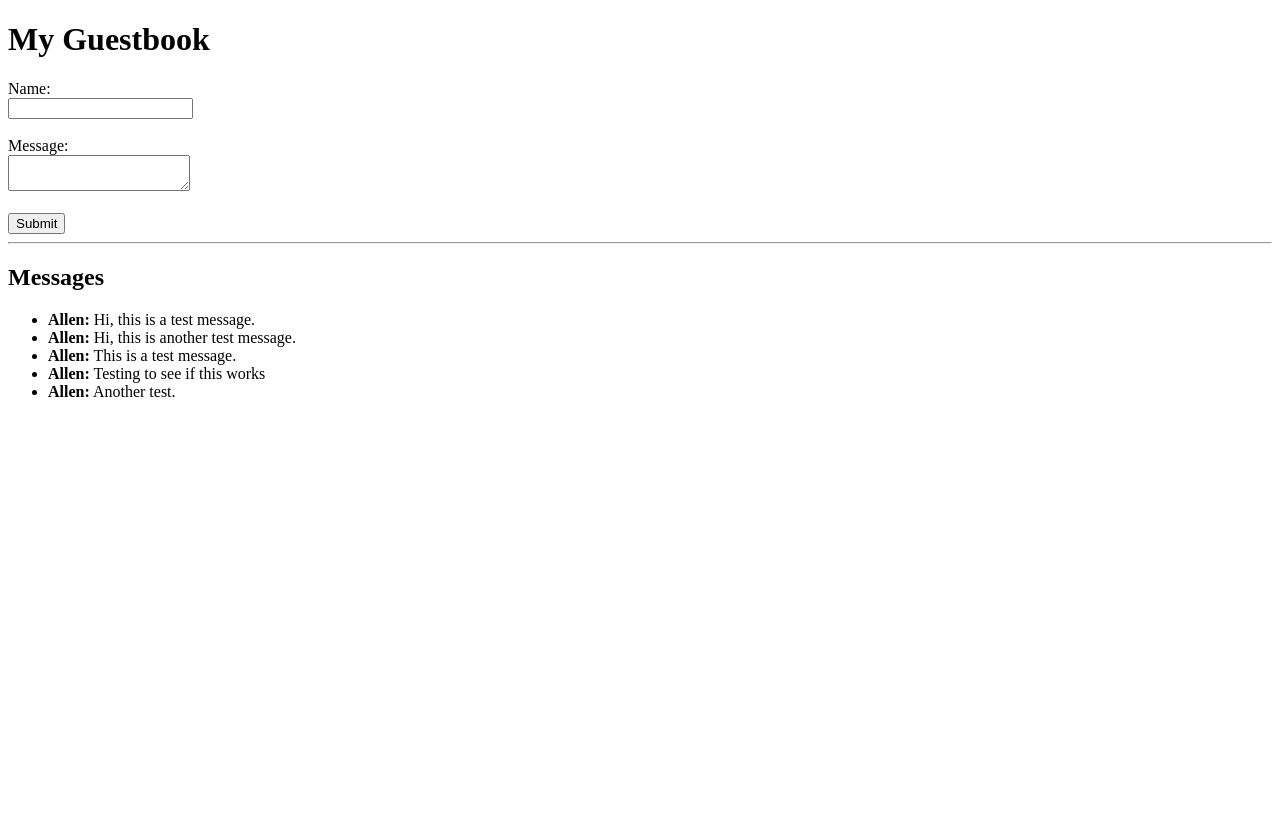
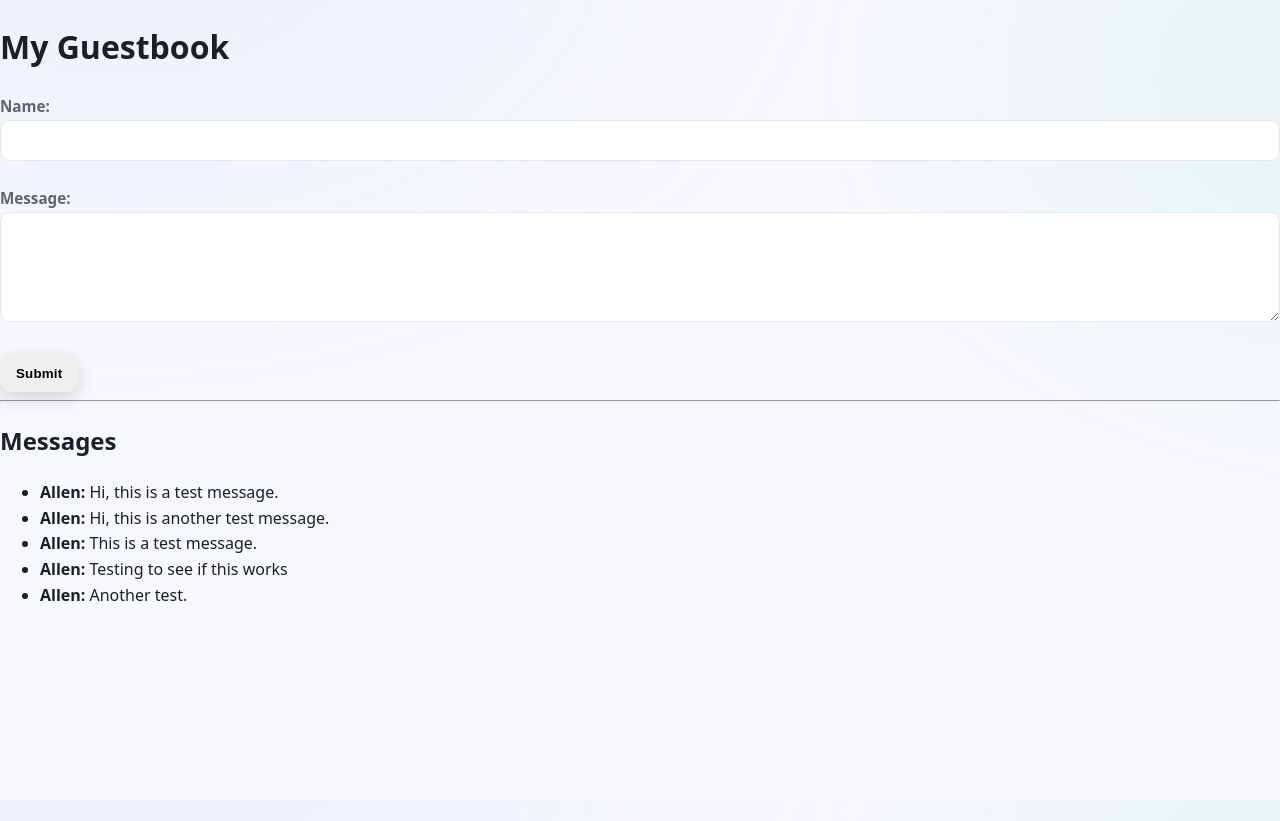
Before and after one commit to anamrood/cis260-guestbook-project, a Flask app: page / in a window 1280 px wide. Before the commit the page ends 397 px from the top, so only its background shows below. Run offline with Flask 3, Linux system fonts and the light colour scheme.

Commit message:
Adding styles.css

```diff
--- /dev/null
+++ b/static/style.css
@@ -0,0 +1,248 @@
+/* static/style.css
+   Guestbook styles: clean, responsive, accessible
+   Author: Md Ali
+*/
+
+/* ---------- CSS Reset / Base ---------- */
+*,
+*::before,
+*::after {
+  box-sizing: border-box;
+}
+
+:root {
+  --bg: #0b0c10;
+  --panel: #121317;
+  --soft: #1a1c22;
+  --text: #e7e9ee;
+  --muted: #aeb3be;
+  --brand: #6aa3ff;
+  --brand-strong: #2f7dff;
+  --accent: #28c399;
+  --danger: #ff6b6b;
+  --radius: 14px;
+  --shadow: 0 10px 30px rgba(0, 0, 0, 0.25);
+  --font: ui-sans-serif, system-ui, -apple-system, "Segoe UI", Roboto, Inter, "Helvetica Neue", Arial, "Apple Color Emoji", "Segoe UI Emoji", "Segoe UI Symbol";
+}
+
+@media (prefers-color-scheme: light) {
+  :root {
+    --bg: #f7f8fb;
+    --panel: #ffffff;
+    --soft: #f1f3f7;
+    --text: #1b1f27;
+    --muted: #5e6472;
+    --brand: #3b82f6;
+    --brand-strong: #1d4ed8;
+    --accent: #0ea5e9;
+    --danger: #ef4444;
+  }
+}
+
+html, body {
+  height: 100%;
+}
+
+body {
+  margin: 0;
+  background: radial-gradient(1200px 800px at 10% -10%, rgba(106,163,255,0.08), transparent 60%),
+              radial-gradient(1000px 700px at 110% 10%, rgba(40,195,153,0.08), transparent 60%),
+              var(--bg);
+  color: var(--text);
+  font: 16px/1.6 var(--font);
+}
+
+/* ---------- Layout ---------- */
+.container {
+  max-width: 920px;
+  margin: clamp(16px, 4vw, 40px) auto;
+  padding: clamp(12px, 2vw, 24px);
+}
+
+.card {
+  background: linear-gradient(180deg, var(--panel), var(--soft));
+  border: 1px solid rgba(255,255,255,0.06);
+  border-radius: var(--radius);
+  box-shadow: var(--shadow);
+  padding: clamp(16px, 2.2vw, 28px);
+}
+
+/* ---------- Header ---------- */
+.header {
+  margin-bottom: 20px;
+  text-align: center;
+}
+
+.header h1 {
+  margin: 0 0 6px;
+  font-size: clamp(1.6rem, 2.4vw, 2.2rem);
+  letter-spacing: 0.2px;
+}
+
+.header p {
+  margin: 0;
+  color: var(--muted);
+  font-size: 0.975rem;
+}
+
+/* ---------- Form ---------- */
+.guestbook-form {
+  display: grid;
+  gap: 14px;
+  margin-bottom: 24px;
+}
+
+.form-row {
+  display: grid;
+  gap: 8px;
+}
+
+label {
+  font-weight: 600;
+  color: var(--muted);
+  font-size: 0.95rem;
+}
+
+input[type="text"],
+textarea {
+  width: 100%;
+  padding: 12px 14px;
+  border: 1px solid rgba(255,255,255,0.08);
+  background: #0f1116;
+  color: var(--text);
+  border-radius: 10px;
+  outline: none;
+  transition: border-color 0.15s ease, box-shadow 0.15s ease, background 0.15s ease;
+}
+
+@media (prefers-color-scheme: light) {
+  input[type="text"],
+  textarea {
+    background: #fff;
+    border-color: #e5e7eb;
+  }
+}
+
+input[type="text"]:focus,
+textarea:focus {
+  border-color: var(--brand);
+  box-shadow: 0 0 0 4px color-mix(in oklab, var(--brand) 20%, transparent);
+}
+
+textarea {
+  min-height: 110px;
+  resize: vertical;
+}
+
+.actions {
+  display: flex;
+  gap: 10px;
+  justify-content: flex-end;
+}
+
+button,
+input[type="submit"] {
+  appearance: none;
+  border: none;
+  padding: 11px 16px;
+  border-radius: 12px;
+  font-weight: 700;
+  letter-spacing: 0.2px;
+  cursor: pointer;
+  transition: transform 0.05s ease, box-shadow 0.15s ease, background 0.15s ease;
+  box-shadow: 0 6px 18px rgba(0,0,0,0.15);
+}
+
+.btn-primary {
+  background: linear-gradient(180deg, var(--brand), var(--brand-strong));
+  color: white;
+}
+
+.btn-secondary {
+  background: linear-gradient(180deg, var(--accent), #179977);
+  color: white;
+}
+
+button:hover,
+input[type="submit"]:hover {
+  transform: translateY(-1px);
+}
+
+button:active,
+input[type="submit"]:active {
+  transform: translateY(0);
+}
+
+/* ---------- Messages List ---------- */
+.section-title {
+  margin: 20px 0 10px;
+  font-size: 1.15rem;
+  color: var(--muted);
+  font-weight: 700;
+  text-transform: uppercase;
+  letter-spacing: 0.8px;
+}
+
+.messages {
+  display: grid;
+  gap: 14px;
+}
+
+.entry {
+  background: linear-gradient(180deg, var(--panel), var(--soft));
+  border: 1px solid rgba(255,255,255,0.06);
+  border-radius: 12px;
+  padding: 14px;
+  box-shadow: 0 8px 20px rgba(0,0,0,0.18);
+}
+
+.entry-header {
+  display: flex;
+  flex-wrap: wrap;
+  align-items: baseline;
+  gap: 8px 12px;
+  margin-bottom: 6px;
+}
+
+.entry-name {
+  font-weight: 800;
+  font-size: 1.05rem;
+}
+
+.entry-meta {
+  color: var(--muted);
+  font-size: 0.9rem;
+}
+
+.entry-message {
+  white-space: pre-wrap;
+  margin: 6px 0 0;
+  line-height: 1.6;
+}
+
+/* ---------- Flash / Validation ---------- */
+.flash {
+  padding: 10px 12px;
+  border-radius: 10px;
+  font-weight: 600;
+  margin-bottom: 14px;
+}
+
+.flash-success { background: color-mix(in oklab, var(--accent) 18%, transparent); border: 1px solid var(--accent); }
+.flash-error   { background: color-mix(in oklab, var(--danger) 18%, transparent); border: 1px solid var(--danger); }
+
+/* ---------- Utilities ---------- */
+.hidden { display: none !important; }
+.muted  { color: var(--muted); }
+.center { text-align: center; }
+
+/* ---------- Responsiveness ---------- */
+@media (min-width: 720px) {
+  .guestbook-form {
+    grid-template-columns: 1fr 1fr;
+    grid-auto-flow: row dense;
+  }
+  .form-row--name { grid-column: 1; }
+  .form-row--message { grid-column: 1 / -1; }
+  .actions { grid-column: 2; justify-content: flex-end; align-items: end; }
+}
--- a/templates/index.html
+++ b/templates/index.html
@@ -2,6 +2,7 @@
 <html lang="en">
 <head>
     <meta charset="UTF-8">
+    <link rel="stylesheet" href="{{ url_for('static', filename='style.css') }}">
     <title>My Guestbook</title>
 </head>
 <body>
```
